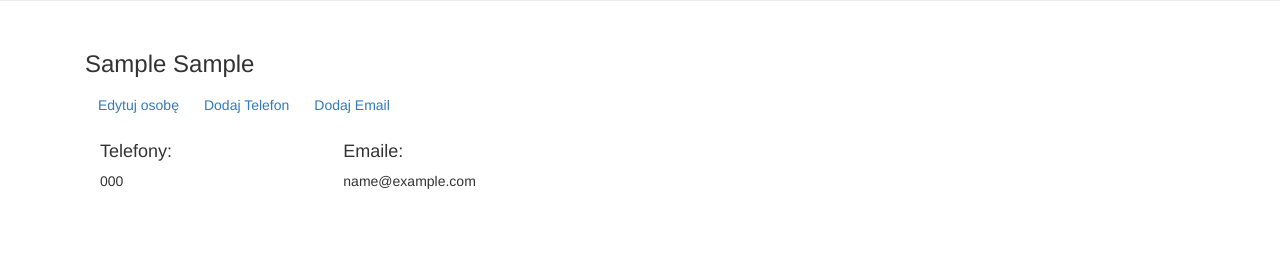
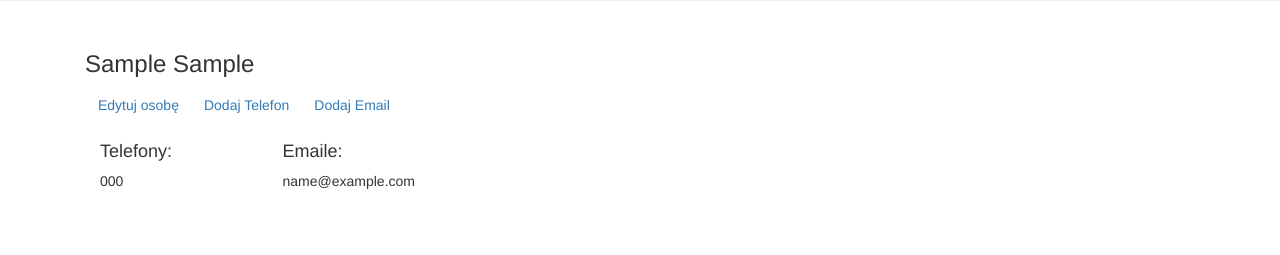
Before and after one commit to w3663r/zadanie, a Django app: page / in a window 1280 px wide. Shown: the part 301-556 px from the top of the page. Run offline with Django 3.2, Linux system fonts and the light colour scheme; tables that the repository leaves empty hold one stand-in row (values such as "Sample post"); some libraries are stand-ins or nearby versions.

Commit message:
Update index.html

```diff
--- a/spis_tel/templates/spis_tel/index.html
+++ b/spis_tel/templates/spis_tel/index.html
@@ -43,7 +43,8 @@
 			{% else %}
 				<h6>Brak Emaili</h6>
 			{%endif%}
-    </div>{%endfor%}
+   			</div>
+		{%endfor%}
 	</ul>
 	{% else %}
 		<p>Brak wynikow wyszukiwania</p>
@@ -52,17 +53,17 @@
 </div>
 <div class="container">
 	{% for o in lista %}
-
     	<div class="col-sm-8">
      	<p><h3>{{o.osoba.imie}}   {{o.osoba.nazwisko}}</h3>
  		<div class="btn-group">
   	   		<a href="/update/{{o.osoba.id}}" class="btn btn-secondary">Edytuj osobę</a>
-{%if not o.telefony and not o.emaile%}<a href="/delete/{{o.osoba.id}}" class="btn btn-secondary">Usuń osobę</a>{%endif%}
-
+			{%if not o.telefony and not o.emaile%}
+				<a href="/delete/{{o.osoba.id}}" class="btn btn-secondary">Usuń osobę</a>
+			{%endif%}
   	   		<a href="/add_telefon/{{o.osoba.id}}" class="btn btn-secondary">Dodaj Telefon</a>
   	   		<a href="/add_email/{{o.osoba.id}}" class="btn btn-secondary">Dodaj Email</a>
 		</div> </p>
-        <div class="col-sm-4">
+        	<div class="col-sm-3">
                 	{% if o.telefony %}
 				<h4>Telefony:</h4>
 				{% for tel in o.telefony %}
@@ -72,7 +73,7 @@
 				<h6>Brak telefonow</h6></p></p>
 			{%endif%}
 		</div>
-        <div class="col-sm-4">
+        	<div class="col-sm-3">
 			{% if o.emaile %}
 				<h4>Emaile:</h4>
 				{% for em in o.emaile %}
@@ -82,7 +83,8 @@
 				<h6>Brak emaili</h6></p></p>
 			{%endif%}
 		</div>
-    </div>{%endfor%}
+    	</div>
+	{%endfor%}
   </div>
 
 
```
Lines whose indentation alone changed are shown as unchanged.
